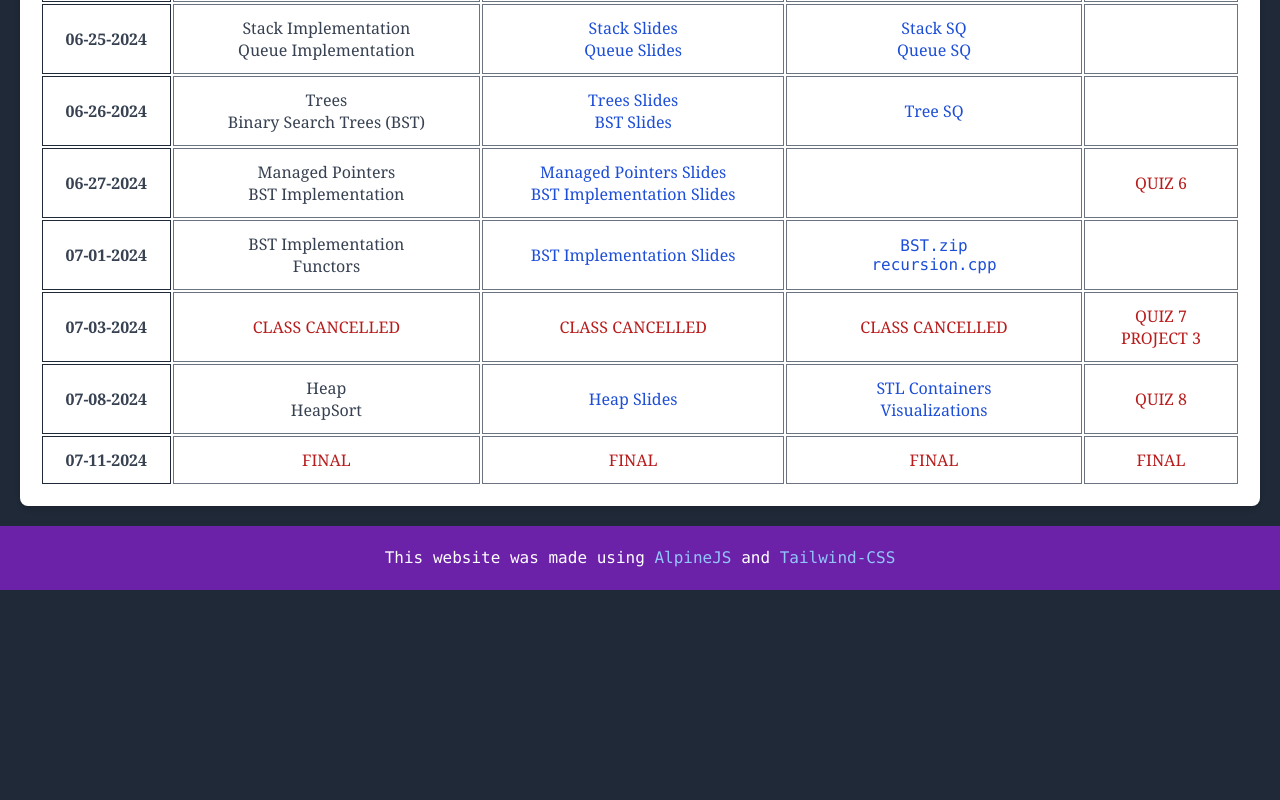
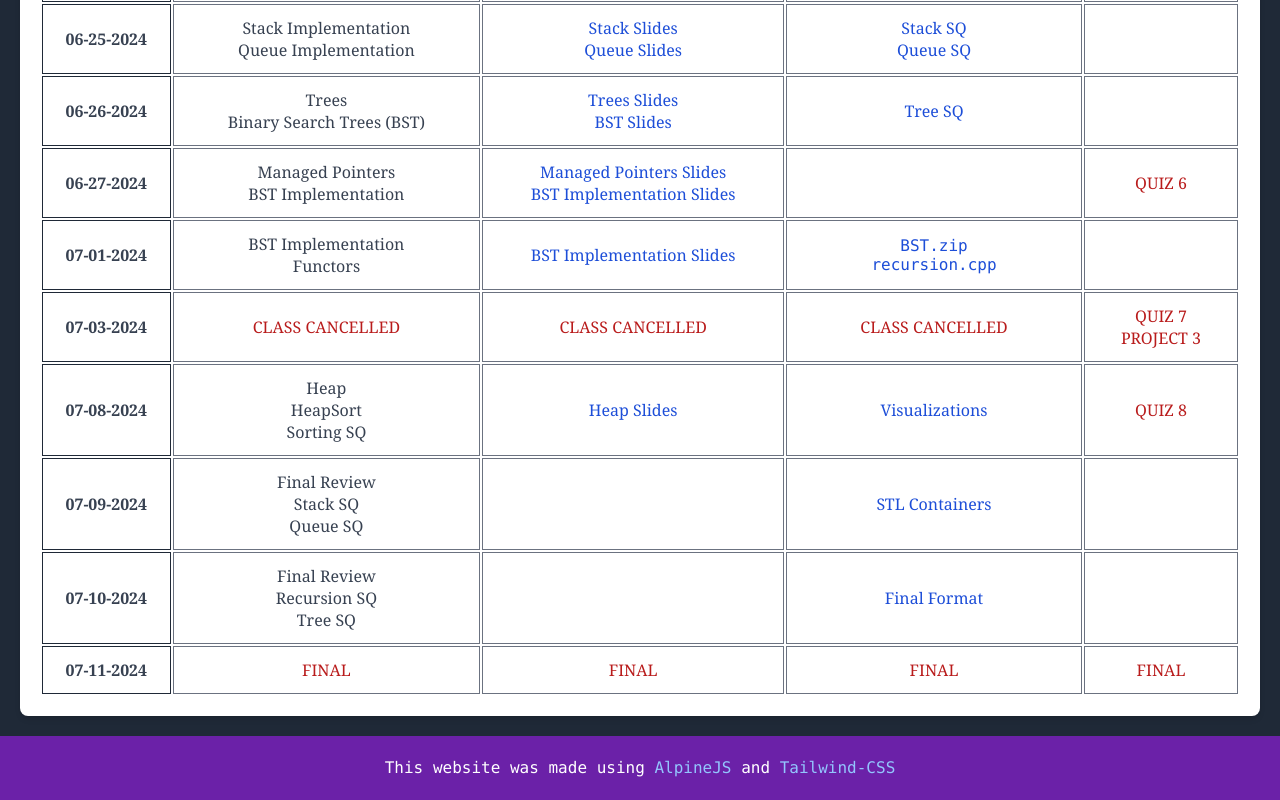
Before and after one commit to Hunter-College-CS235-Summer-2024/Hunter_CS235_Summer24, a plain HTML site: page index.html in a window 1280 px wide. Shown: the part 1936-2736 px from the top of the page. Before the commit the page ends 2526 px from the top, so only its background shows below. Drawn offline with nearby package versions, Linux system fonts and the light colour scheme.

Commit message:
add: added final format

```diff
--- a/index.html
+++ b/index.html
@@ -386,17 +386,45 @@
             <td class="border border-gray-500 p-3">
               <p>Heap</p>
               <p>HeapSort</p>
+              <p>Sorting SQ</p>
             </td>
             <td class="border border-gray-500 p-3">
               <p class="text-blue-700 hover:opacity-75"><a href="/Hunter_CS235_Summer24/content/slides/23_Heap.pdf" target="_blank">Heap Slides</a></p>
             </td>
             <td class="border border-gray-500 p-3">
-                <p class="text-blue-700 hover:opacity-75"><a href="https://cplusplus.com/reference/stl/" target="_blank">STL Containers</a></p>
                 <p class="text-blue-700 hover:opacity-75"><a href="https://www.cs.usfca.edu/~galles/visualization/Algorithms.html" target="_blank">Visualizations</a></p>
             </td>
             <td class="border border-gray-500 text-red-700">
               <p>QUIZ 8</p>
             </td>
+          </tr>
+          <tr>
+            <td class="border border-gray-800 p-3 font-semibold">07-09-2024</td>
+            <td class="border border-gray-500 p-3">
+              <p>Final Review</p>
+              <p>Stack SQ</p>
+              <p>Queue SQ</p>
+            </td>
+            <td class="border border-gray-500 p-3">
+            </td>
+            <td class="border border-gray-500 p-3">
+              <p class="text-blue-700 hover:opacity-75"><a href="https://cplusplus.com/reference/stl/" target="_blank">STL Containers</a></p>
+            </td>
+            <td class="border border-gray-500 text-red-700 p-3"></td>
+          </tr>
+          <tr>
+            <td class="border border-gray-800 p-3 font-semibold">07-10-2024</td>
+            <td class="border border-gray-500 p-3">
+              <p>Final Review</p>
+              <p>Recursion SQ</p>
+              <p>Tree SQ</p>
+            </td>
+            <td class="border border-gray-500 p-3">
+            </td>
+            <td class="border border-gray-500 p-3">
+              <p class="text-blue-700 hover:opacity-75"><a href="/Hunter_CS235_Summer24/content/extras/final_format.pdf" target="_blank">Final Format</a></p>
+            </td>
+            <td class="border border-gray-500 text-red-700 p-3"></td>
           </tr>
           <tr>
             <td class="border border-gray-800 p-3 font-semibold">07-11-2024</td>
```
Also changed, not shown: 1 other file.
